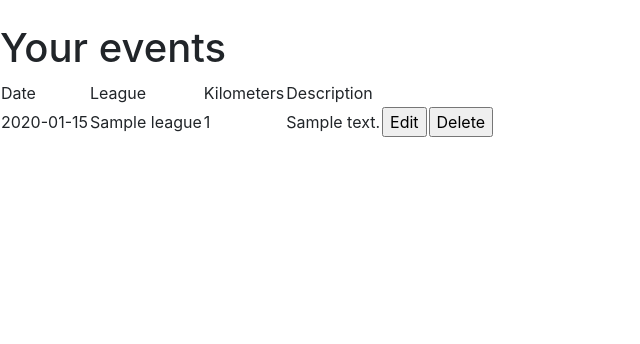
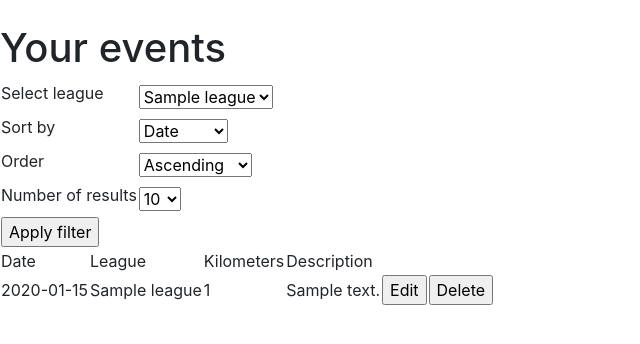
Before and after one commit to jp-tulijoki/Kilometrikisa, a Flask app: page /events/list_events in a window 1280 px wide. Shown: the part 56-400 px from the top of the page, without its empty margins (0-640 px from the left). Run offline with Flask 2, Linux system fonts and the light colour scheme; a user stored in the database is signed in; tables that the repository leaves empty hold one stand-in row (values such as "Sample post"); some libraries are stand-ins or nearby versions.

Commit message:
tapahtumien lajittelu toimii

```diff
--- a/application/events/forms.py
+++ b/application/events/forms.py
@@ -1,8 +1,9 @@
 from flask_wtf import FlaskForm
-from wtforms import StringField, IntegerField, validators
+from wtforms import StringField, IntegerField, SelectField, validators
 from application.league.models import League
 from wtforms.ext.sqlalchemy.fields import QuerySelectField
 from wtforms.fields.html5 import DateField
+from sys import maxsize
 
 class EventForm(FlaskForm):
     date = DateField("Date")
@@ -10,6 +11,14 @@ class EventForm(FlaskForm):
     distance = IntegerField("Distance (kilometers)", [validators.NumberRange(min=1)])
     description = StringField("Description")
 
+    class Meta:
+        csrf = False
+
+class EventFilter(FlaskForm):
+    league = QuerySelectField(u'Select league', query_factory=League.get_leagues_with_sign_up, get_label='name')
+    sort = SelectField('Sort by', choices=[('date', 'Date'), ('distance', 'Distance')])
+    order = SelectField('Order', choices=[('asc', 'Ascending'), ('desc', 'Descending')])
+    number = SelectField('Number of results', choices=[(10, '10'), (25, '25'), (50, '50'), (maxsize, 'All')])
 
     class Meta:
         csrf = False
--- a/application/events/views.py
+++ b/application/events/views.py
@@ -3,9 +3,10 @@ from flask_login import login_required, current_user
 
 from application import app, db
 from application.events.models import Event
-from application.events.forms import EventForm
+from application.events.forms import EventForm, EventFilter
 from application.league.models import League
 from application.sign_ups.models import Sign_up
+from sqlalchemy import desc
 
 @app.route("/events/new_event", methods=["GET"])
 @login_required
@@ -31,7 +32,23 @@ def create_event():
 @app.route("/events/list_events", methods=["GET"])
 @login_required
 def list_events():
-    return render_template("/events/list_events.html", events = Event.query.filter_by(account_id=current_user.id).all())
+    return render_template("/events/list_events.html", form = EventFilter(), events = Event.query.filter_by(account_id=current_user.id).all())
+
+@app.route("/events/filter_events", methods=["POST"])
+@login_required
+def filter_events():
+    form = EventFilter(request.form)
+    league_id = form.league.data.id
+    sort = form.sort.data
+    order = form.order.data
+    number = form.number.data
+
+    if order == "asc":
+        return render_template("/events/list_events.html", form = form, events = Event.query.filter_by(league_id = league_id).\
+        filter_by(account_id=current_user.id).order_by(sort).limit(number))
+
+    return render_template("/events/list_events.html", form = form, events = Event.query.filter_by(league_id = league_id).\
+        filter_by(account_id=current_user.id).order_by(desc(sort)).limit(number))
 
 @app.route("/events/<event_id>", methods=["GET"])
 @login_required
--- a/application/templates/events/list_events.html
+++ b/application/templates/events/list_events.html
@@ -1,9 +1,80 @@
 {% extends "layout.html" %}
 
 {% block body %}
+{% if events %}
+<form method="POST" action="{{ url_for('filter_events') }}">
+  <table>
+    <tr>
+      <td>
+        {{ form.league.label }}
+      </td>
+      <td>
+        {{ form.league }}
+      </td>
+        <ul>
+          {% for error in form.league.errors %}
+          <li>{{ error }}</li>
+          {% endfor %}
+        </ul>
+    </tr>
+    <tr>
+      <td>
+        {{ form.sort.label }}
+      </td>
+      <td>
+        {{ form.sort }}
+      </td>
+      <td>
+        <ul>
+          {% for error in form.sort.errors %}
+          <li>{{ error }}</li>
+          {% endfor %}
+        </ul>
+      </td>
+  </tr>
+    </tr>
+    <tr>
+      <td>
+        {{ form.order.label }}
+      </td>
+      <td>
+        {{ form.order }}
+      </td>
+      <td>
+        <ul>
+          {% for error in form.order.errors %}
+          <li>{{ error }}</li>
+          {% endfor %}
+        </ul>
+      </td>
+  </tr>
+    </tr>
+    <tr>
+      <td>
+        {{ form.number.label }}
+      </td>
+      <td>
+        {{ form.number }}
+      </td>
+      <td>
+        <ul>
+          {% for error in form.number.errors %}
+          <li>{{ error }}</li>
+          {% endfor %}
+        </ul>
+      </td>
+  </tr>
+    </tr>
+    <tr>
+  <td colspan="2">
+    <input type="submit" value="Apply filter"/>
+  </td>
+    </tr>
+</form>
+
   <h1>Your events</h1>
   <table>
-    {% if events %}
+
     {% for event in events %}
     <tr>
       <td>Date</td>
--- a/application/templates/sign_ups/noleaguesavailable.html
+++ b/application/templates/sign_ups/noleaguesavailable.html
@@ -1,5 +1,5 @@
 {% extends "layout.html" %}
 
 {% block body %}
-<p>Unfortunately, there are no leagues at the moment. Perhaps you could arrange one?</p>
+<p>Unfortunately, there are no new leagues at the moment available for sign-up. Perhaps you could arrange one?</p>
 {% endblock %}
```
